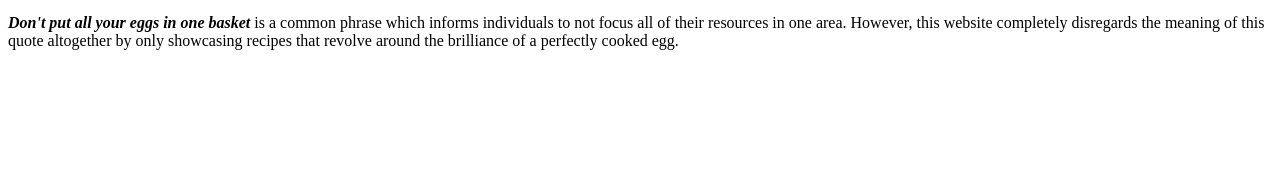
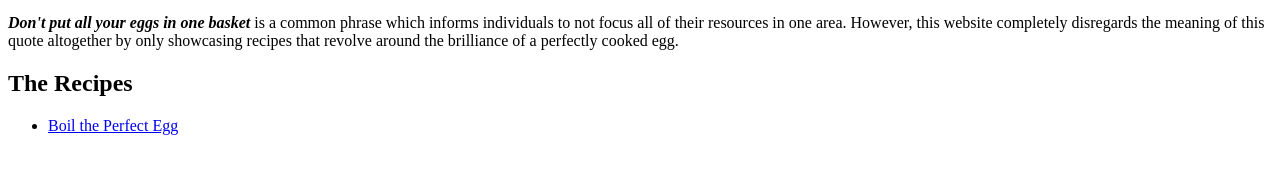
Before and after one commit to travisluuly/odin-recipes, a plain HTML site: page index.html in a window 1280 px wide. Shown: the part 386-560 px from the top of the page. Drawn offline with Linux system fonts and the light colour scheme.

Commit message:
Create page for boiled egg recipe and add link to index.html

```diff
--- a/index.html
+++ b/index.html
@@ -9,6 +9,11 @@
         <h1>Odin Recipes</h1>
         <img src="https://64.media.tumblr.com/f1399453c7b2a72da408f8c998c06627/tumblr_pafqu3NV9M1tdnbbbo7_1280.gif" alt="An animated gif which features a soft boiled egg being split apart by chopsticks">
         <p><strong><em>Don't put all your eggs in one basket</em></strong> is a common phrase which informs individuals to not focus all of their resources in one area. However, this website completely disregards the meaning of this quote altogether by only showcasing recipes that revolve around the brilliance of a perfectly cooked egg.</p>
+
+        <h2>The Recipes</h2>
+        <ul>
+            <li><a href="recipes/boil-egg.html">Boil the Perfect Egg</a></li>
+        </ul>
     </body>
 
 </html>
```
Also changed, not shown: recipes/boil-egg.html (added).
